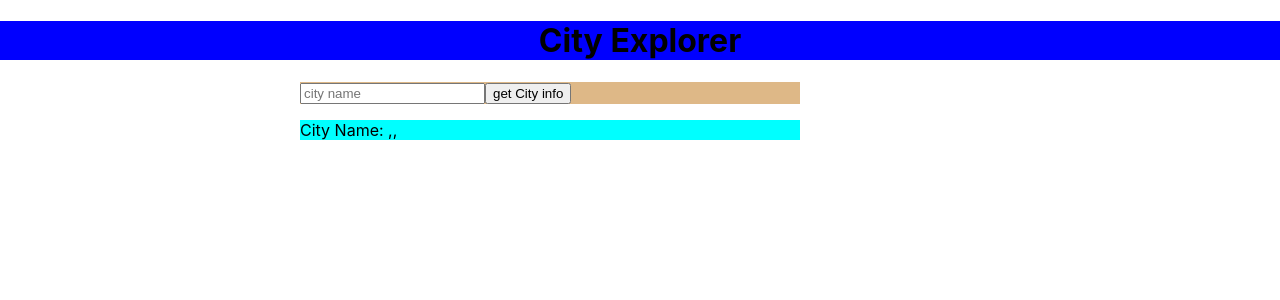
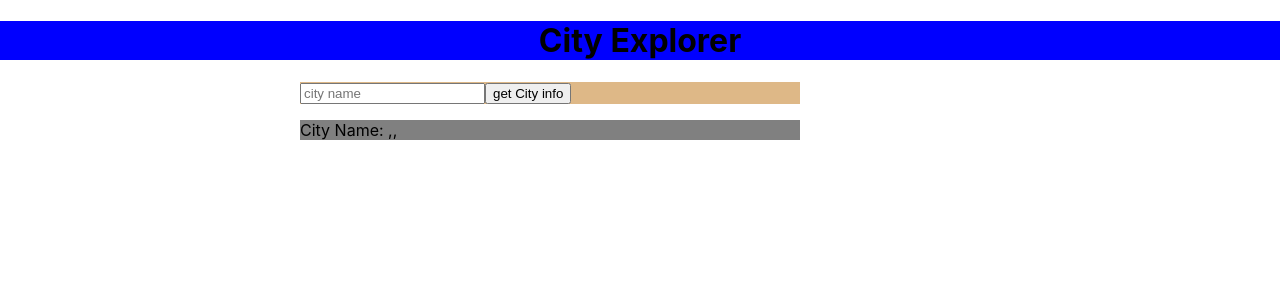
Before and after one commit to mohnalkhateeb/city-explorer, a React (Create React App) app: page / in a window 1280 px wide. Shown: the top 300 px of the page. Built offline with nearby package versions, Linux system fonts and the light colour scheme.

Commit message:
lab06edit1

```diff
--- a/src/App.css
+++ b/src/App.css
@@ -55,7 +55,7 @@ form
 }
 p{
   margin-left: 300px;
-  background-color: cyan;
+  background-color:gray;
   width: 500px;
 }
 
```
